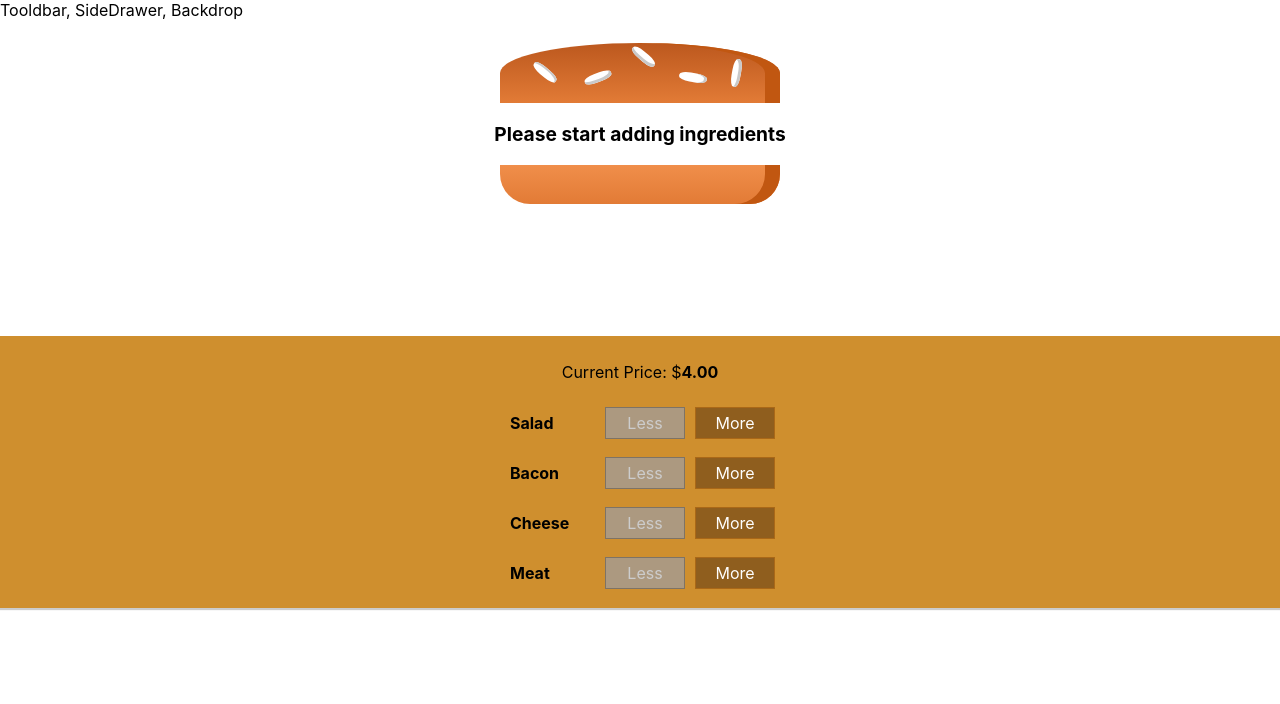
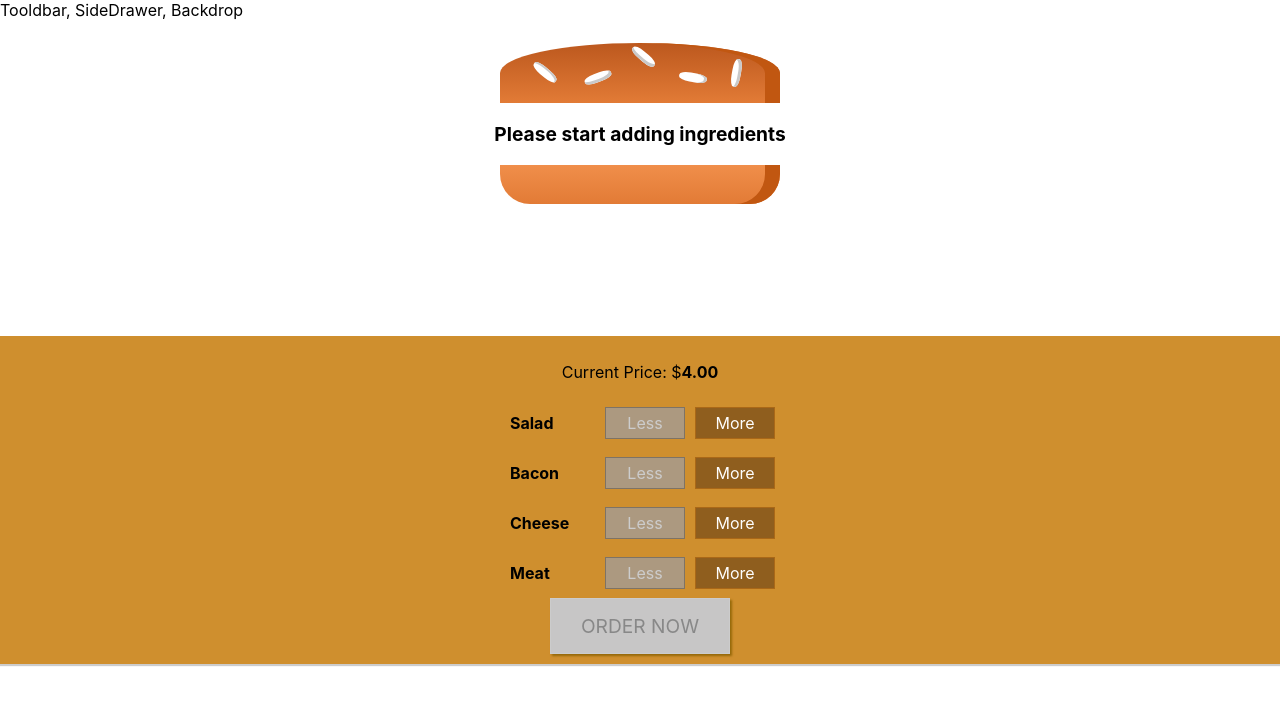
Before and after one commit to MaxRobertsDear/Buger-Builder-React, a React (Create React App) app: page / in a window 1280 px wide. Shown: the top 704 px of the page. Built offline with nearby package versions, Linux system fonts and the light colour scheme.

Commit message:
Added ORDER NOW button button is disabled until at least one ingredient is added to the burger

```diff
--- a/src/components/Burger/BuildControls/BuildControls.js
+++ b/src/components/Burger/BuildControls/BuildControls.js
@@ -21,6 +21,9 @@
         removed={() => props.ingredientRemoved(ctrl.type)}
         disabled={props.disabled[ctrl.type]} />
     ))}
+    <button
+      className={classes.OrderButton}
+      disabled={!props.purchaseable}>ORDER NOW</button>
   </div>
 )
 
--- a/src/components/Burger/BuildControls/BuildControls.module.css
+++ b/src/components/Burger/BuildControls/BuildControls.module.css
@@ -8,3 +8,44 @@
   margin: auto;
   padding: 10px 0;
 }
+
+.OrderButton {
+  background-color: #DAD735;
+  outline: none;
+  cursor: pointer;
+  border: 1px solid #966909;
+  color: #966909;
+  font-family: inherit;
+  font-size: 1.2em;
+  padding: 15px 30px;
+  box-shadow: 2px 2px 2px #966909;
+}
+
+.OrderButton:hover, .OrderButton:active {
+  background-color: #A0DB41;
+  border: 1px solid #966909;
+  color: #966909;
+}
+
+.OrderButton:disabled {
+  background-color: #C7C6C6;
+  cursor: not-allowed;
+  border: 1px solid #ccc;
+  color: #888888;
+}
+
+.OrderButton:not(:disabled) {
+  animation: enable 0.3s linear;
+}
+
+@keyframes enable {
+  0% {
+      transform: scale(1);
+  }
+  60% {
+      transform: scale(1.1);
+  }
+  100% {
+      transform: scale(1);
+  }
+}
--- a/src/containers/BurgerBuilder/BurgerBuilder.js
+++ b/src/containers/BurgerBuilder/BurgerBuilder.js
@@ -20,7 +20,19 @@
       cheese: 0,
       meat: 0
     },
-    totalPrice: 4
+    totalPrice: 4,
+    purchaseable: false
+  }
+
+  updatePurchaseState (ingredients) {
+    const sum = Object.keys(ingredients)
+      .map(igKey => {
+        return ingredients[igKey]
+      })
+      .reduce((sum, el) => {
+        return sum + el
+      }, 0)
+    this.setState({purchaseable: sum > 0})
   }
 
   addIngredientHandler = (type) => {
@@ -34,6 +46,7 @@
     const oldPrice = this.state.totalPrice
     const newPrice = oldPrice + priceAddition
     this.setState({totalPrice: newPrice, ingredients: updatedIngredients})
+    this.updatePurchaseState(updatedIngredients)
   }
 
   removeIngredientHandler = (type) => {
@@ -50,6 +63,7 @@
     const oldPrice = this.state.totalPrice
     const newPrice = oldPrice - priceDeduction
     this.setState({totalPrice: newPrice, ingredients: updatedIngredients})
+    this.updatePurchaseState(updatedIngredients)
   }
 
   render() {
@@ -66,6 +80,7 @@
           ingredientAdded={this.addIngredientHandler}
           ingredientRemoved={this.removeIngredientHandler}
           disabled={disabledInfo}
+          purchaseable={this.state.purchaseable }
           price={this.state.totalPrice} />
       </Aux>
     )
```
